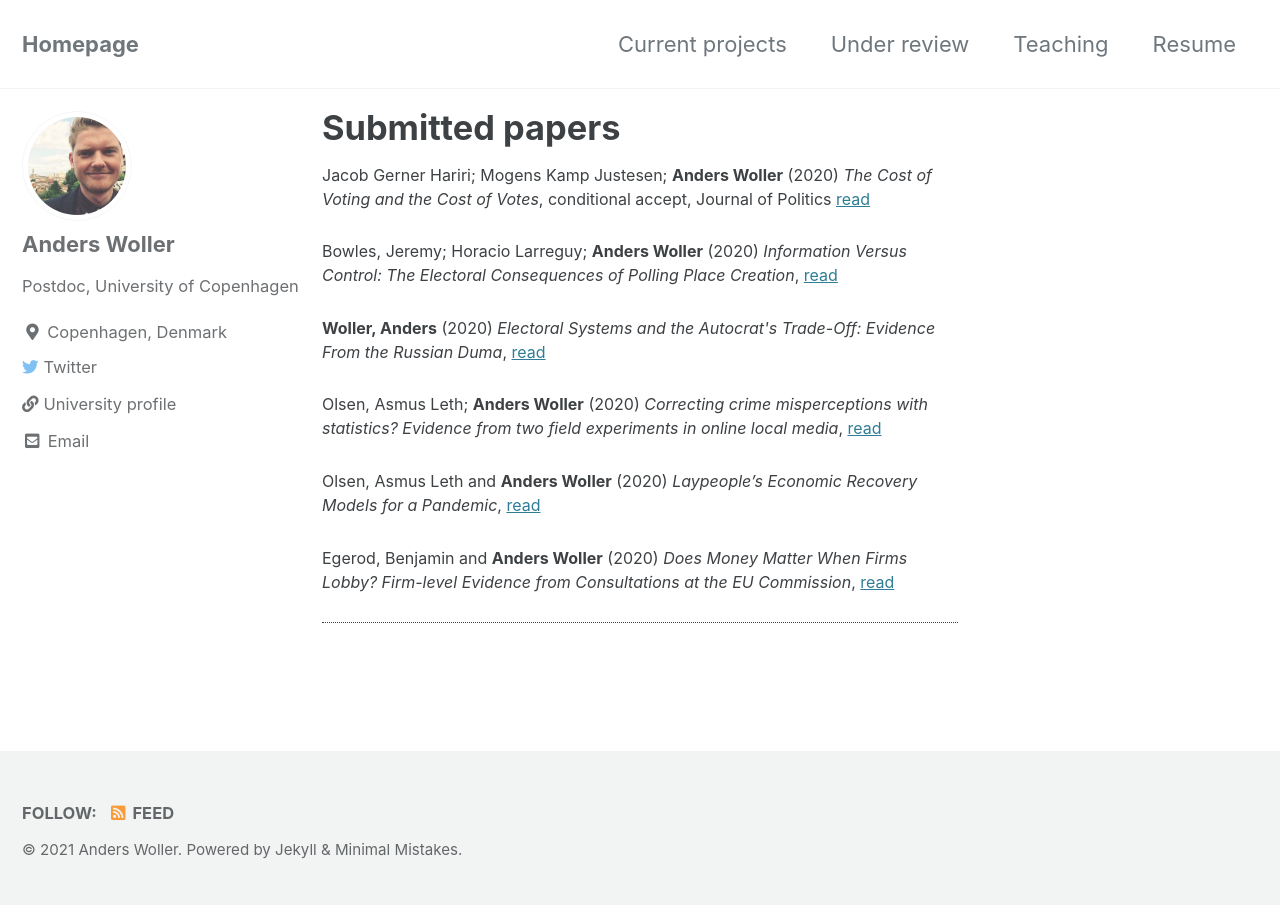
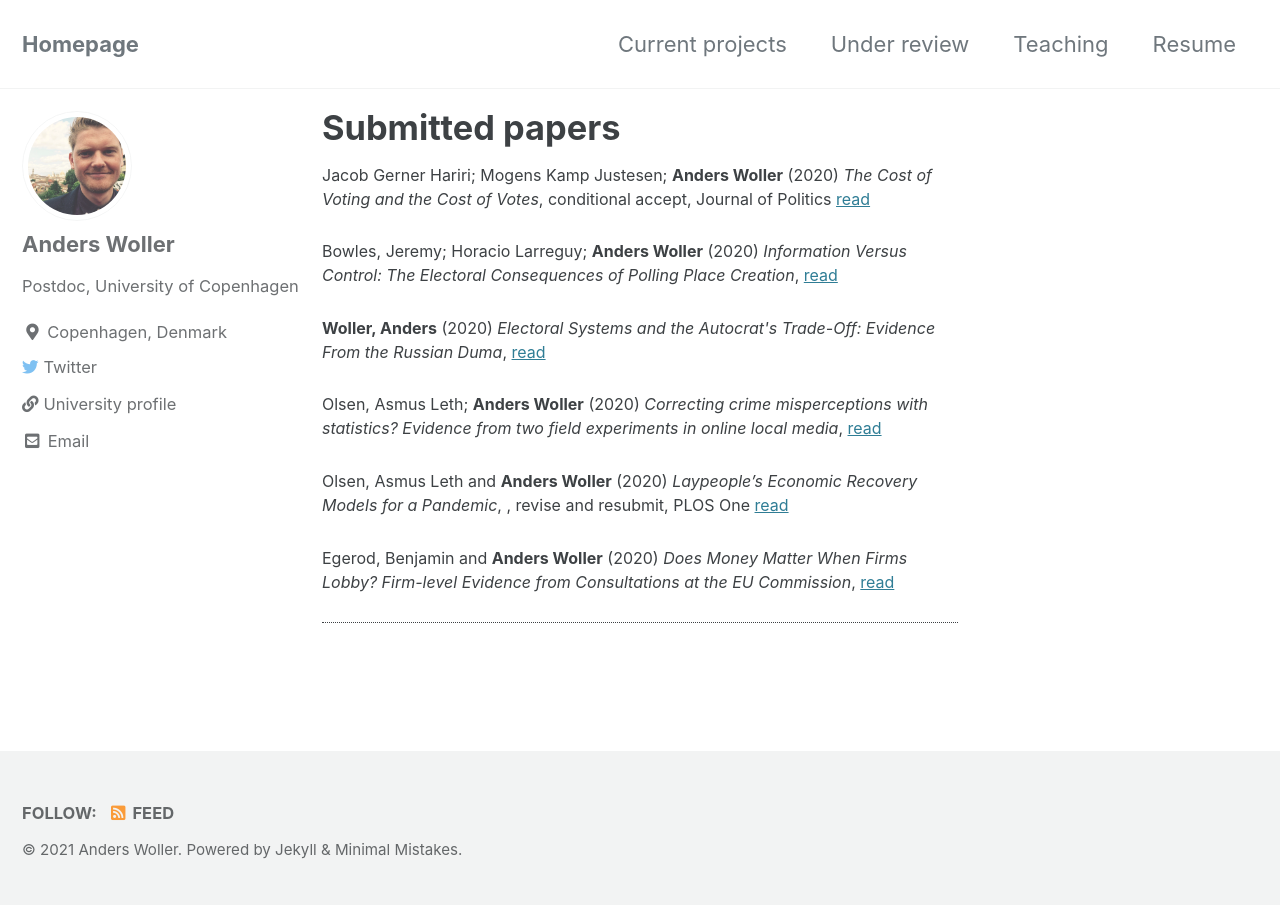
Before and after one commit to AndersWoller/AndersWoller.github.io, a Jekyll site: the page built from _pages/publications.md, in a window 1280 px wide. Built offline with Jekyll 4.4.1, drawn with Linux system fonts in a browser that asks for light colours; cached includes are drawn as plain includes.

Commit message:
Update publications.md

```diff
--- a/_pages/publications.md
+++ b/_pages/publications.md
@@ -12,7 +12,7 @@ author_profile: true
 
 <p style="font-size:16px"> Olsen, Asmus Leth; <b>Anders Woller</b> (2020) <i>Correcting crime misperceptions with statistics? Evidence from two field experiments in online local media</i>, <a href="https://www.dropbox.com/s/xamcx5m7wzss90a/manuscript_JOP.pdf?dl=0">read</a> <p/>
 
-<p style="font-size:16px"> Olsen, Asmus Leth and <b>Anders Woller</b> (2020) <i>Laypeople’s Economic Recovery Models for a Pandemic</i>, <a href="https://www.dropbox.com/s/v1macvcbdqyjan3/manuscript_econ_covid19.pdf?dl=0">read</a> <p/>
+<p style="font-size:16px"> Olsen, Asmus Leth and <b>Anders Woller</b> (2020) <i>Laypeople’s Economic Recovery Models for a Pandemic</i>, , revise and resubmit, PLOS One  <a href="https://www.dropbox.com/s/v1macvcbdqyjan3/manuscript_econ_covid19.pdf?dl=0">read</a> <p/>
 
 <p style="font-size:16px"> Egerod, Benjamin and <b>Anders Woller</b> (2020) <i>Does Money Matter When Firms Lobby? Firm-level Evidence from Consultations at the EU Commission</i>, <a href="https://www.dropbox.com/s/jntg13ofu0ydflr/Maindocument.pdf?dl=0">read</a> <p/>
 
```
